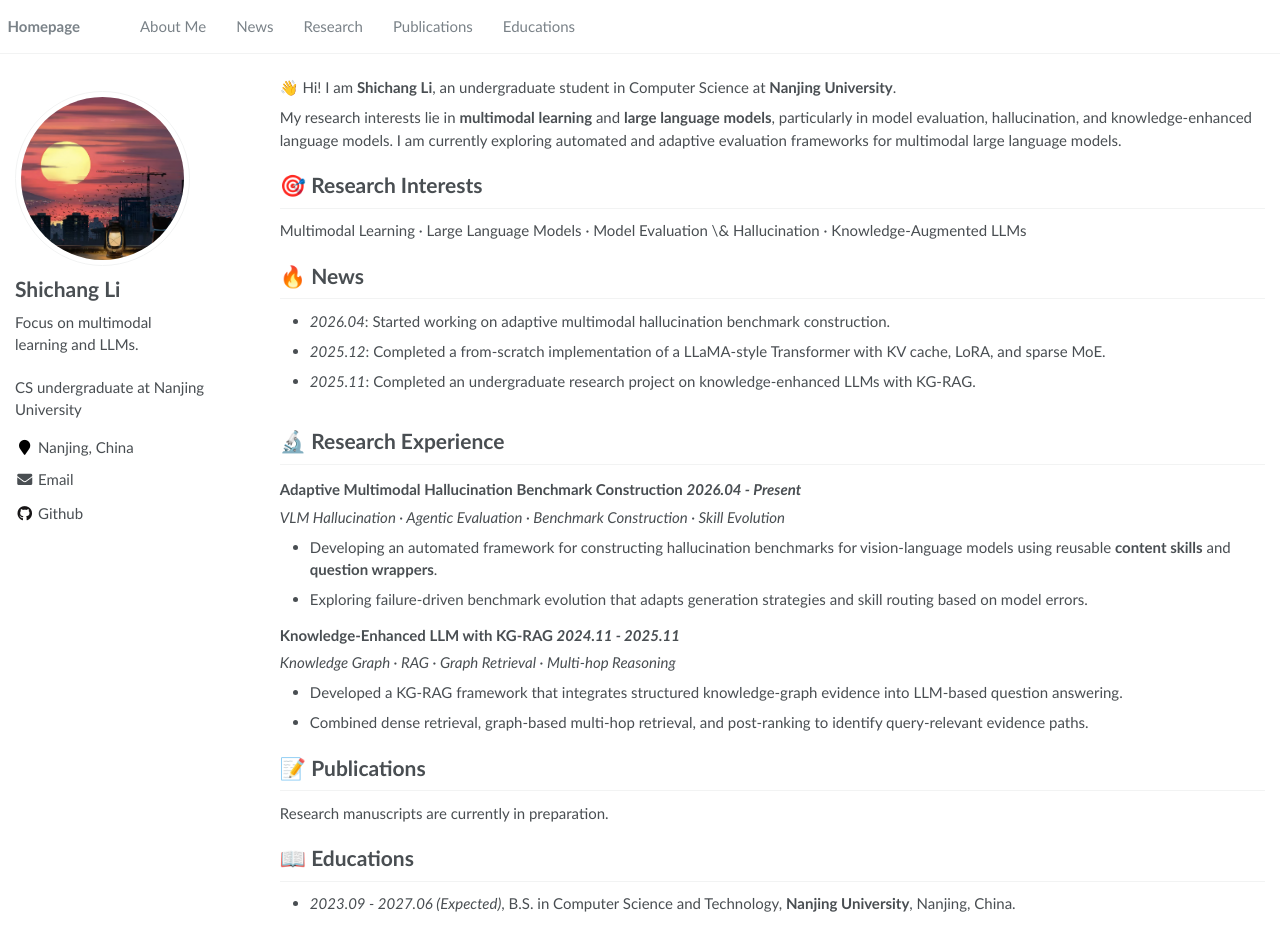
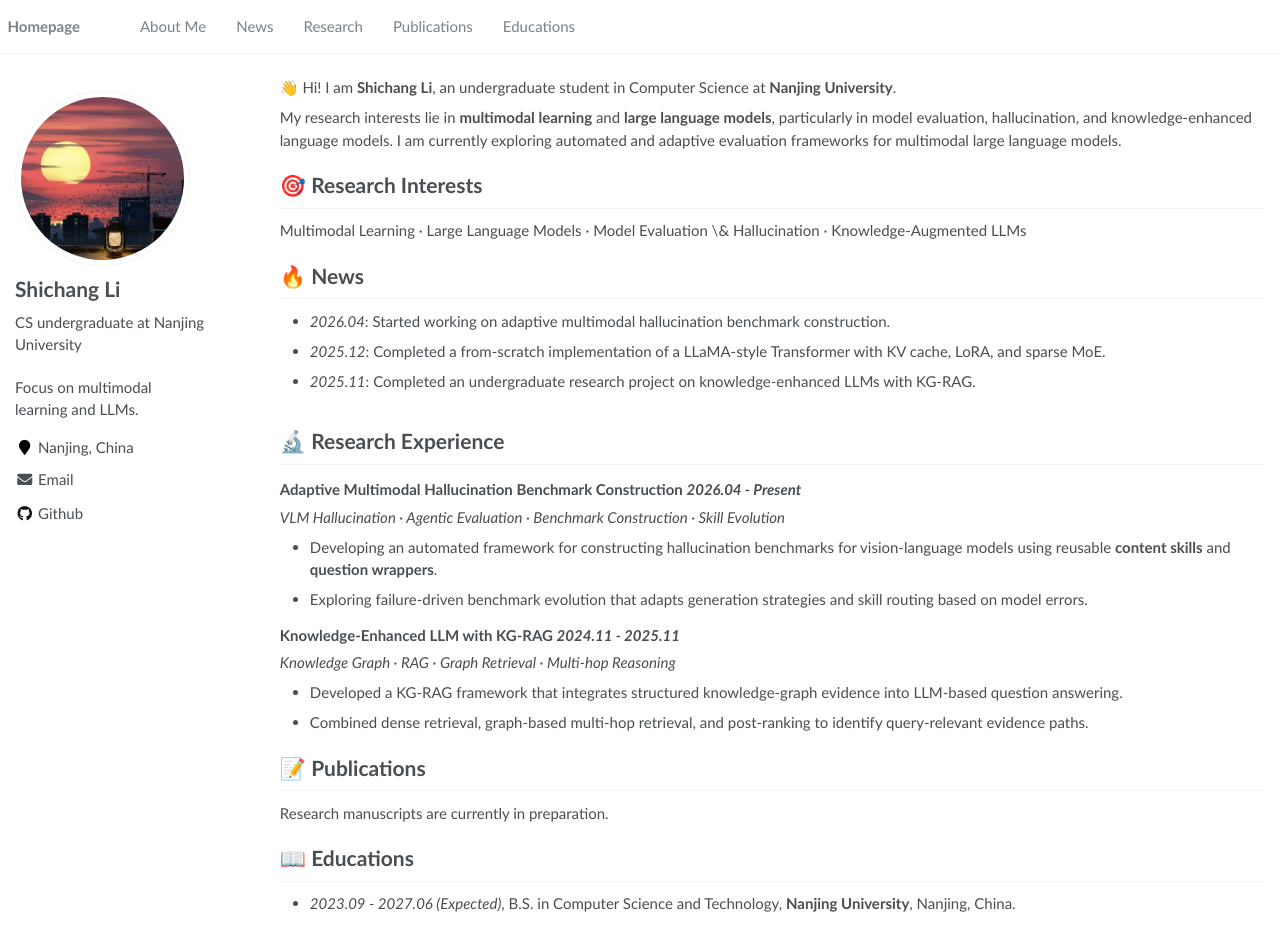
Before and after one commit to anyuri1/anyuri1.github.io, a Jekyll site: the page built from _pages/about.md, in a window 1280 px wide and 930 px high. Built offline with Jekyll 4.4.1, drawn with Linux system fonts in a browser that asks for light colours; part of the change alters nothing that is shown.

```diff
--- a/_config.yml
+++ b/_config.yml
@@ -7,7 +7,7 @@
 
 # Site Settings
 title                    : "Shichang Li"
-description              : "CS undergraduate at Nanjing University"
+description              : "Focus on multimodal learning and LLMs."
 repository               : "anyuri1/anyuri1.github.io"
 google_scholar_stats_use_cdn : true
 
@@ -23,7 +23,7 @@ baidu_site_verification  :  # get baidu_site_verification from https://ziyuan.ba
 author:
   name             : "Shichang Li"
   avatar           : "images/Cat.jpg"
-  bio              : "Focus on multimodal learning and LLMs."
+  bio              : "CS undergraduate at Nanjing University"
   location         : "Nanjing, China"
   employer         :
   pubmed           :
```
